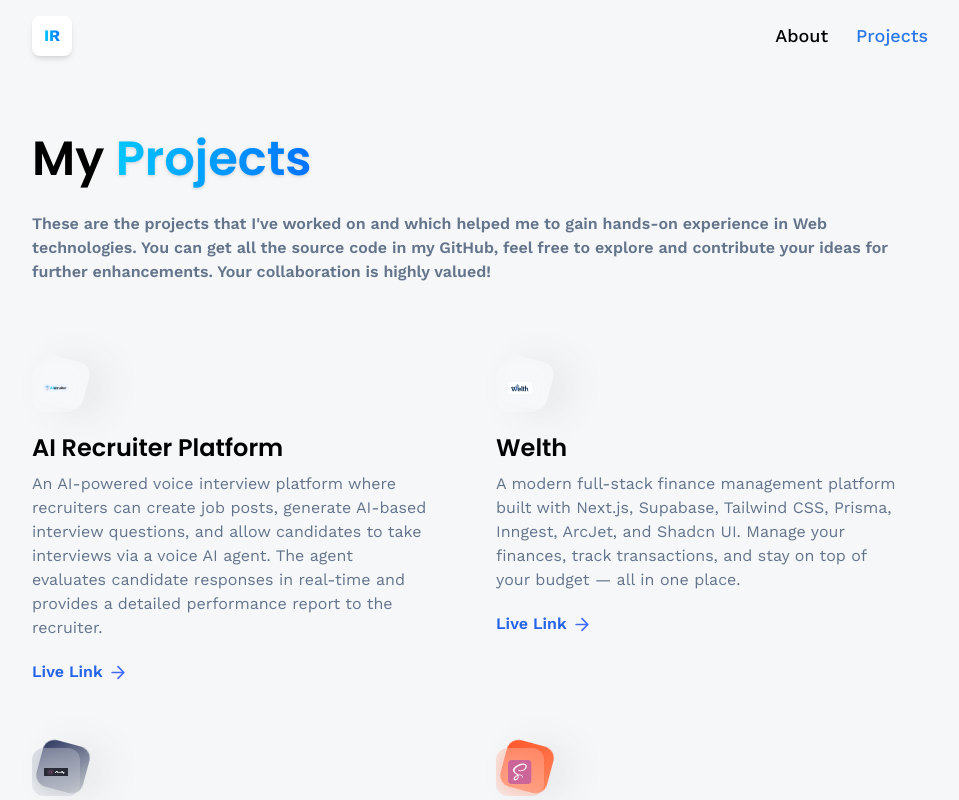
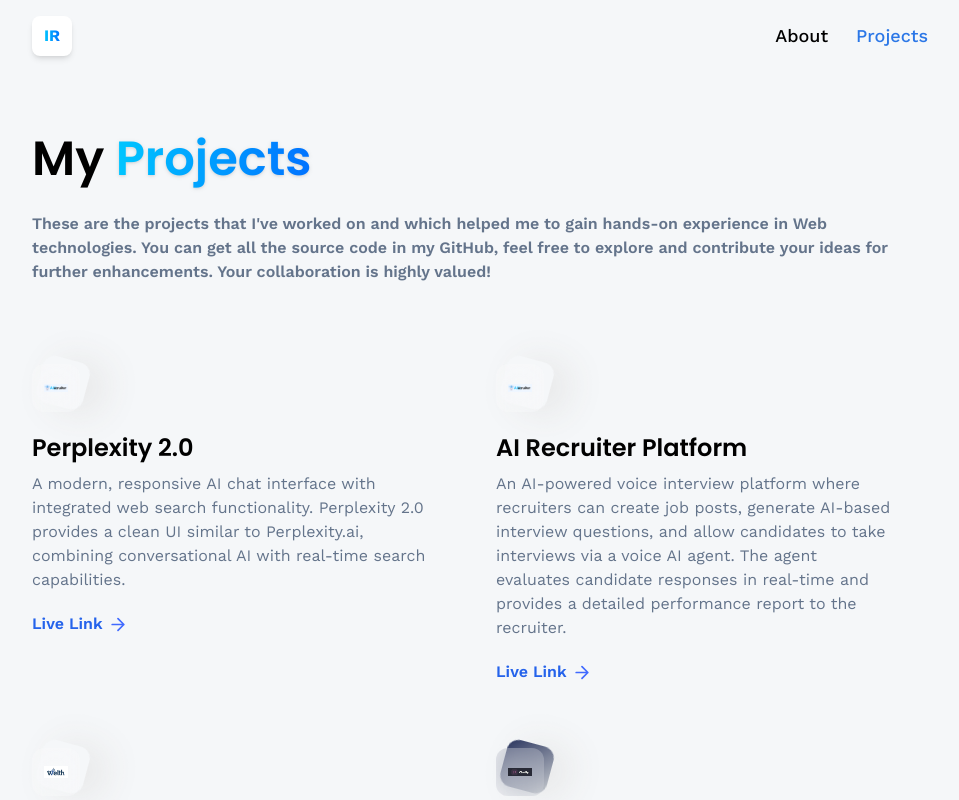
Before and after one commit to Irshad-Ahmaed/Portfolio, a React (Vite) app: page /projects in a window 1280 px wide. Shown: the top 800 px of the page, without its empty margins (160-1119 px from the left). Built offline with nearby package versions, Linux system fonts and the light colour scheme.

Commit message:
Added perplexity project

```diff
--- a/src/constants/index.js
+++ b/src/constants/index.js
@@ -162,6 +162,13 @@
     {
         iconUrl: AI,
         theme: 'btn-back-white',
+        name: 'Perplexity 2.0',
+        description: `A modern, responsive AI chat interface with integrated web search functionality. Perplexity 2.0 provides a clean UI similar to Perplexity.ai, combining conversational AI with real-time search capabilities.`,
+        link: 'https://perplexity-2-0.vercel.app',
+    },
+    {
+        iconUrl: AI,
+        theme: 'btn-back-white',
         name: 'AI Recruiter Platform',
         description: `An AI-powered voice interview platform where recruiters can create job posts, generate AI-based interview questions, and allow candidates to take interviews via a voice AI agent. The agent evaluates candidate responses in real-time and provides a detailed performance report to the recruiter.`,
         link: 'https://ai-v-recruiter.vercel.app',
```
